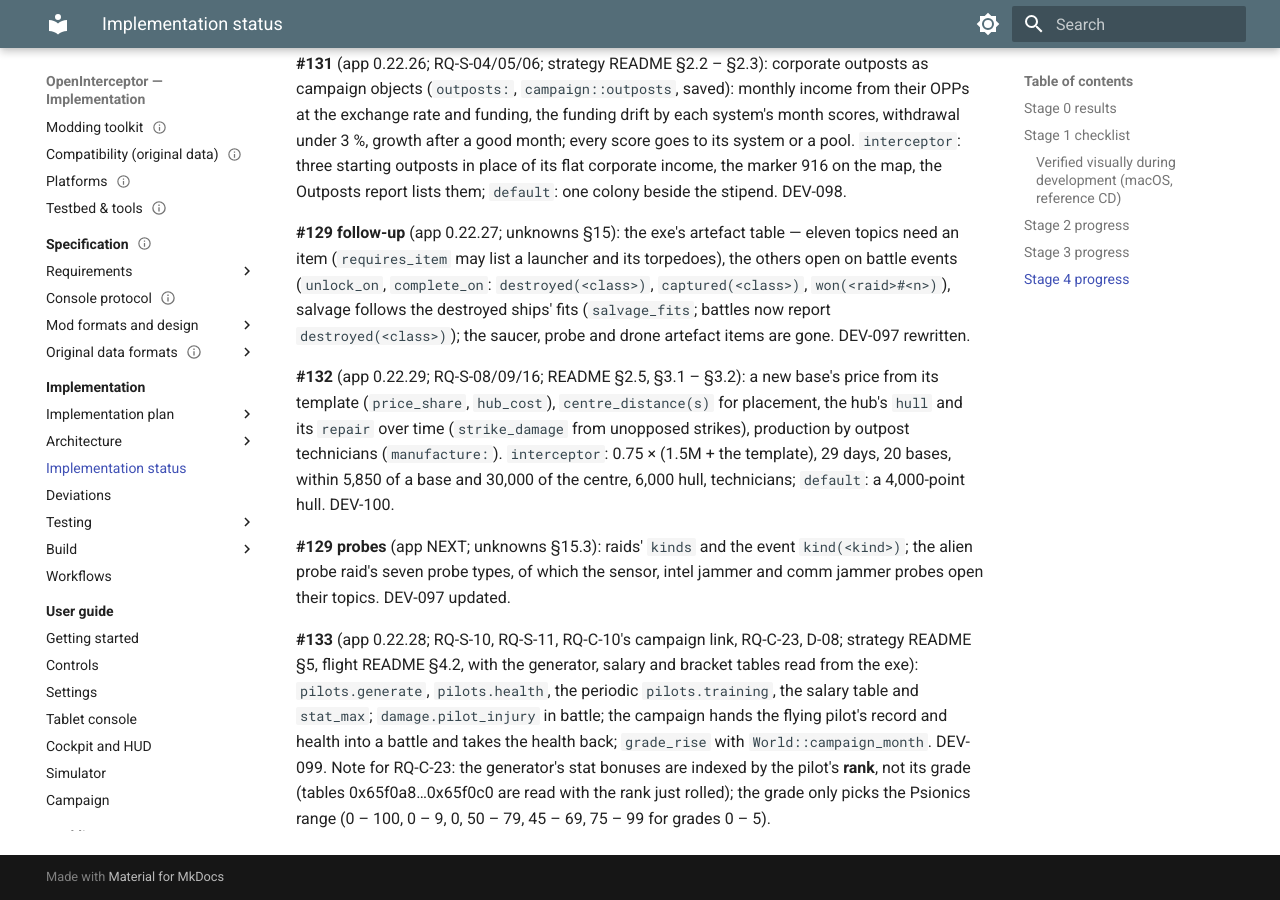
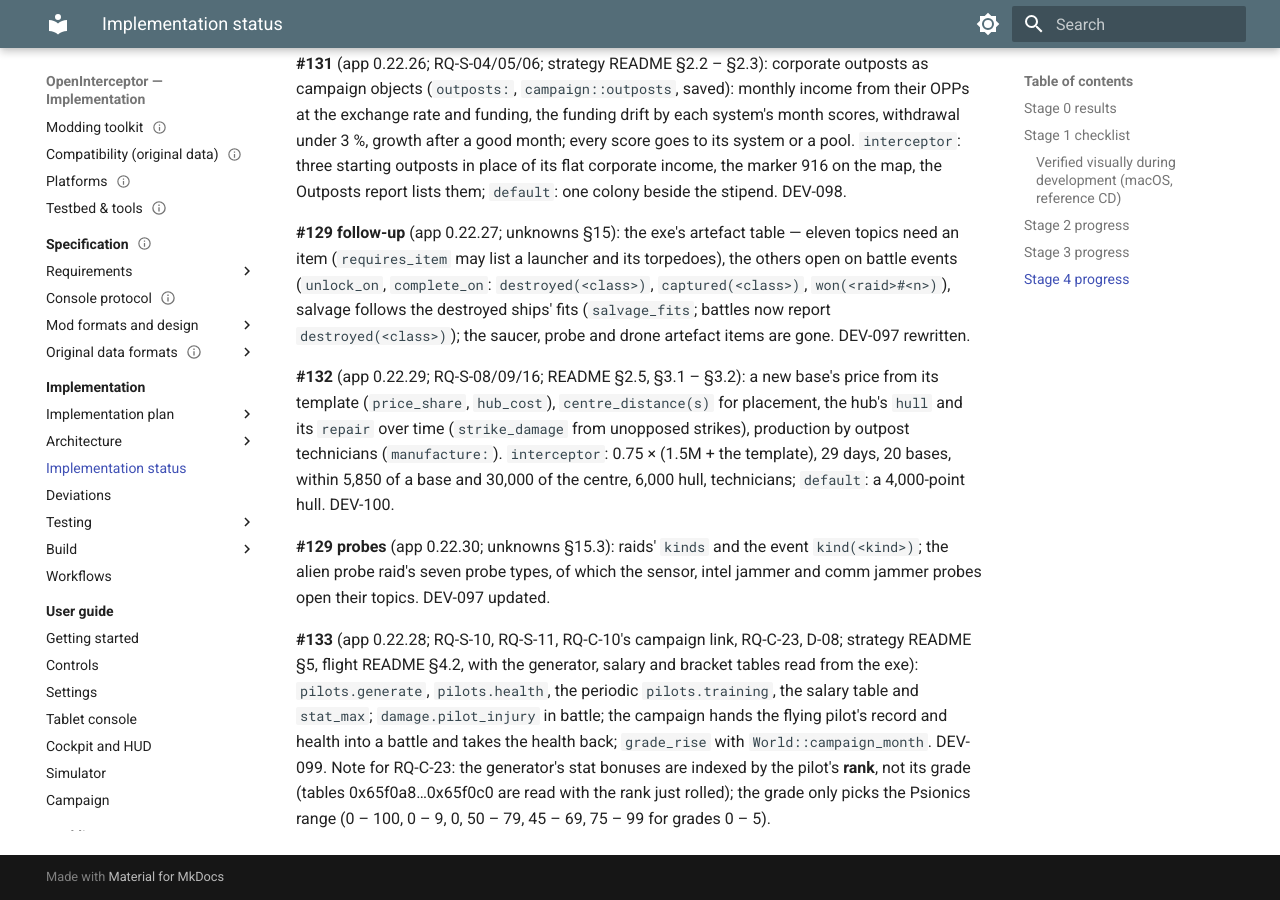
Before and after one commit to bbogovich/OpenInterceptor, an MkDocs documentation site: the page built from docs/implementation/status.md, in a window 1280 px wide and 900 px high, scrolled down 35765 px. Built offline with MkDocs 1.6.1 and Material for MkDocs 9.7.7, drawn with Linux system fonts in a browser that asks for light colours.

Commit message:
Docs: app 0.22.30
Co-Authored-By: Claude Opus 5.5 <noreply@anthropic.com>

```diff
--- a/docs/implementation/status.md
+++ b/docs/implementation/status.md
@@ -640,7 +640,7 @@ over time (`strike_damage` from unopposed strikes), production by outpost techni
 (`manufacture:`). `interceptor`: 0.75 × (1.5M + the template), 29 days, 20 bases, within 5,850 of a
 base and 30,000 of the centre, 6,000 hull, technicians; `default`: a 4,000-point hull. DEV-100.
 
-**#129 probes** (app NEXT; unknowns §15.3): raids' `kinds` and the event `kind(<kind>)`; the
+**#129 probes** (app 0.22.30; unknowns §15.3): raids' `kinds` and the event `kind(<kind>)`; the
 alien probe raid's seven probe types, of which the sensor, intel jammer and comm jammer probes open
 their topics. DEV-097 updated.
 
```
Also changed, not shown: docs/modding/strategy.md (+1 -1 lines).
